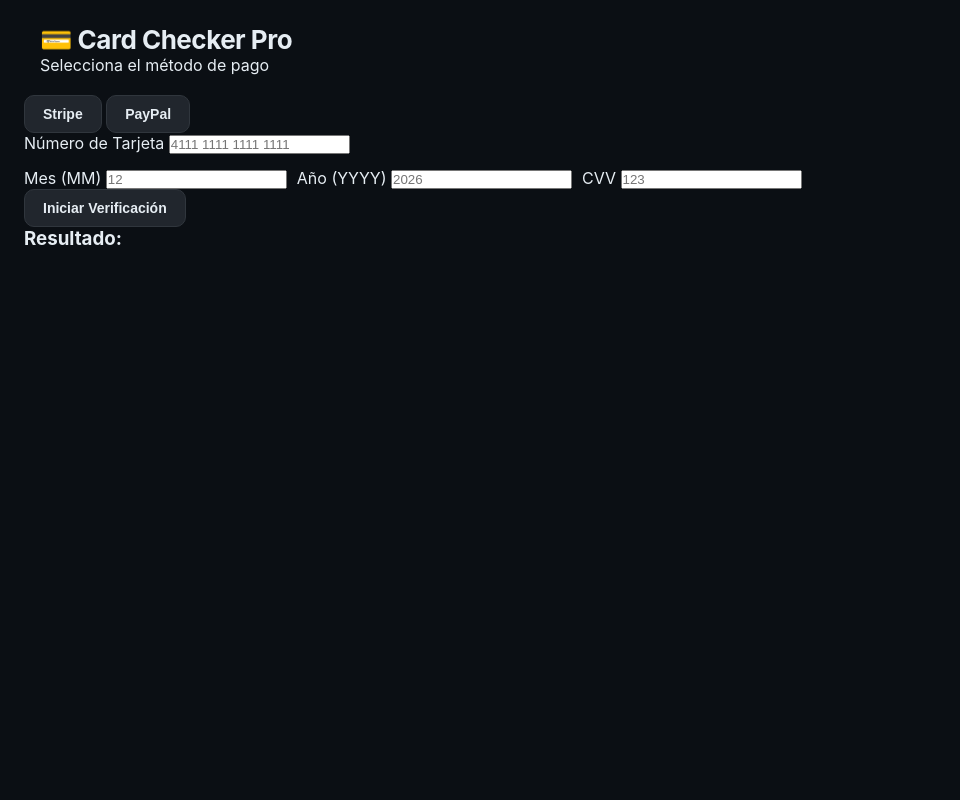
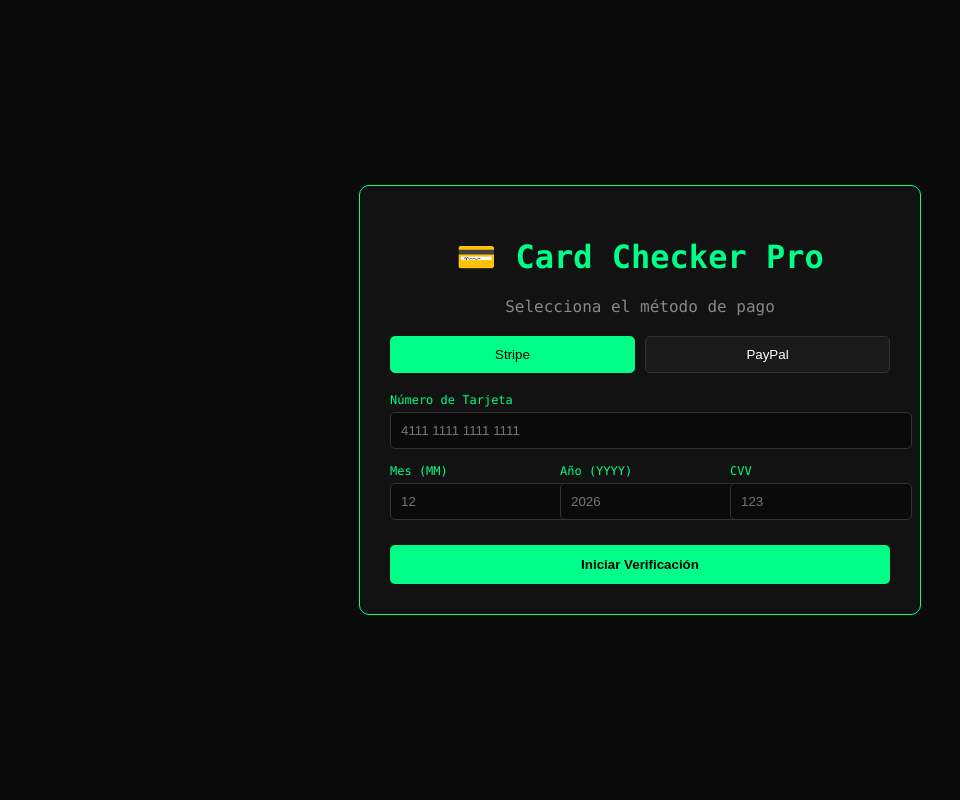
Before and after one commit to krakhe017/checkercc, a Flask app: page / in a window 1280 px wide. Shown: the whole page, without its empty margins (0-960 px from the left). Run offline with Flask 3, Linux system fonts and the light colour scheme; some libraries are stand-ins or nearby versions.

Commit message:
Update style.css

```diff
--- a/static/style.css
+++ b/static/style.css
@@ -1,94 +1,17 @@
-* { box-sizing: border-box; margin: 0; padding: 0; }
-body {
-  font-family: -apple-system, BlinkMacSystemFont, "Segoe UI", Roboto, sans-serif;
-  background: #0b0f14;
-  color: #e6edf3;
-  min-height: 100vh;
-  padding: 24px;
-}
-header { max-width: 1200px; margin: 0 auto 20px; }
-h1 { font-size: 26px; letter-spacing: -0.5px; }
-h1 .badge {
-  background: linear-gradient(135deg, #635bff, #8c7dff);
-  font-size: 12px; padding: 3px 10px; border-radius: 20px;
-  vertical-align: middle; margin-left: 8px; font-weight: 600;
-}
-.sub { color: #8b949e; margin-top: 6px; font-size: 14px; }
-code { background: #161b22; padding: 2px 6px; border-radius: 6px; font-size: 12px; }
-main { max-width: 1200px; margin: 0 auto; display: grid; gap: 18px; }
-
-.panel {
-  background: #161b22; border: 1px solid #30363d;
-  border-radius: 14px; padding: 18px;
-}
-
-textarea {
-  width: 100%; min-height: 120px; resize: vertical;
-  background: #0d1117; color: #e6edf3;
-  border: 1px solid #30363d; border-radius: 10px;
-  padding: 12px; font-family: ui-monospace, Menlo, monospace; font-size: 13px;
-  outline: none;
-}
-textarea:focus { border-color: #635bff; box-shadow: 0 0 0 3px rgba(99,91,255,.15); }
-
-.row { display: flex; gap: 10px; flex-wrap: wrap; align-items: center; margin-top: 14px; }
-.row.space { justify-content: space-between; }
-
-button {
-  border: none; border-radius: 10px; padding: 10px 18px;
-  font-weight: 600; font-size: 14px; cursor: pointer;
-  transition: transform .1s, opacity .2s;
-}
-button:active { transform: scale(.98); }
-button:disabled { opacity: .45; cursor: not-allowed; }
-.primary { background: linear-gradient(135deg, #635bff, #8c7dff); color: #fff; }
-.danger { background: #da3633; color: #fff; }
-button:not(.primary):not(.danger) { background: #21262d; color: #e6edf3; border: 1px solid #30363d; }
-
-.stats {
-  display: grid; grid-template-columns: repeat(4, 1fr); gap: 10px;
-  margin-top: 14px;
-}
-.stat {
-  background: #0d1117; border: 1px solid #30363d; border-radius: 10px;
-  padding: 12px; text-align: center;
-}
-.stat span { display: block; font-size: 22px; font-weight: 700; }
-.stat small { color: #8b949e; font-size: 12px; }
-.stat.ok span { color: #3fb950; }
-.stat.no span { color: #f85149; }
-
-.progress { height: 6px; background: #0d1117; border-radius: 6px; margin-top: 14px; overflow: hidden; }
-.bar { height: 100%; width: 0; background: linear-gradient(90deg, #635bff, #3fb950); transition: width .3s; }
-
-h2 { font-size: 18px; }
-#filter {
-  background: #0d1117; border: 1px solid #30363d; color: #e6edf3;
-  padding: 8px 12px; border-radius: 8px; font-size: 13px; outline: none; width: 220px;
-}
-#filter:focus { border-color: #635bff; }
-
-.table-wrap { overflow: auto; margin-top: 12px; border-radius: 10px; border: 1px solid #30363d; }
-table { width: 100%; border-collapse: collapse; font-size: 13px; }
-thead { background: #0d1117; position: sticky; top: 0; }
-th, td { padding: 10px 12px; text-align: left; border-bottom: 1px solid #21262d; }
-th { color: #8b949e; font-weight: 600; font-size: 12px; text-transform: uppercase; letter-spacing: .5px; }
-tr:hover td { background: #0d1117; }
-.mono { font-family: ui-monospace, Menlo, monospace; font-size: 12px; }
-.msg { color: #8b949e; max-width: 420px; overflow: hidden; text-overflow: ellipsis; white-space: nowrap; }
-.empty { text-align: center; color: #8b949e; padding: 30px !important; }
-
-.pill {
-  display: inline-block; padding: 3px 10px; border-radius: 20px;
-  font-size: 11px; font-weight: 700; letter-spacing: .3px;
-}
-.pill.ok { background: rgba(63,185,80,.15); color: #3fb950; }
-.pill.no { background: rgba(248,81,73,.15); color: #f85149; }
-
-footer { text-align: center; margin-top: 24px; color: #8b949e; font-size: 13px; }
-footer a { color: #635bff; text-decoration: none; }
-
-@media (max-width: 640px) {
-  .stats { grid-template-columns: repeat(2, 1fr); }
-  #filter { width: 100%; }
-}
+body { background: #0a0a0a; color: #fff; font-family: 'Consolas', monospace; display: flex; justify-content: center; align-items: center; min-height: 100vh; margin: 0; }
+.container { background: #121212; border: 1px solid #00ff88; border-radius: 10px; padding: 30px; width: 100%; max-width: 500px; }
+header h1 { color: #00ff88; text-align: center; }
+.subtitle { text-align: center; color: #888; margin-bottom: 20px; }
+.gateway-selector { display: flex; gap: 10px; margin-bottom: 20px; }
+.gateway-btn { flex: 1; padding: 10px; background: #1a1a1a; border: 1px solid #333; color: #fff; cursor: pointer; border-radius: 5px; }
+.gateway-btn.active { background: #00ff88; color: #000; border-color: #00ff88; }
+.input-group { margin-bottom: 15px; }
+.input-group label { display: block; margin-bottom: 5px; color: #00ff88; font-size: 12px; }
+.input-group input { width: 100%; padding: 10px; background: #0a0a0a; border: 1px solid #333; color: #fff; border-radius: 5px; }
+.row { display: flex; gap: 10px; }
+.row .input-group { flex: 1; }
+.btn-primary { width: 100%; padding: 12px; background: #00ff88; color: #000; border: none; font-weight: bold; cursor: pointer; border-radius: 5px; margin-top: 10px; }
+.btn-primary:hover { background: #00cc66; }
+.result { margin-top: 20px; padding: 15px; background: #1a1a1a; border: 1px solid #333; border-radius: 5px; }
+.hidden { display: none; }
+#paypal-button-container { margin-top: 20px; }
```
